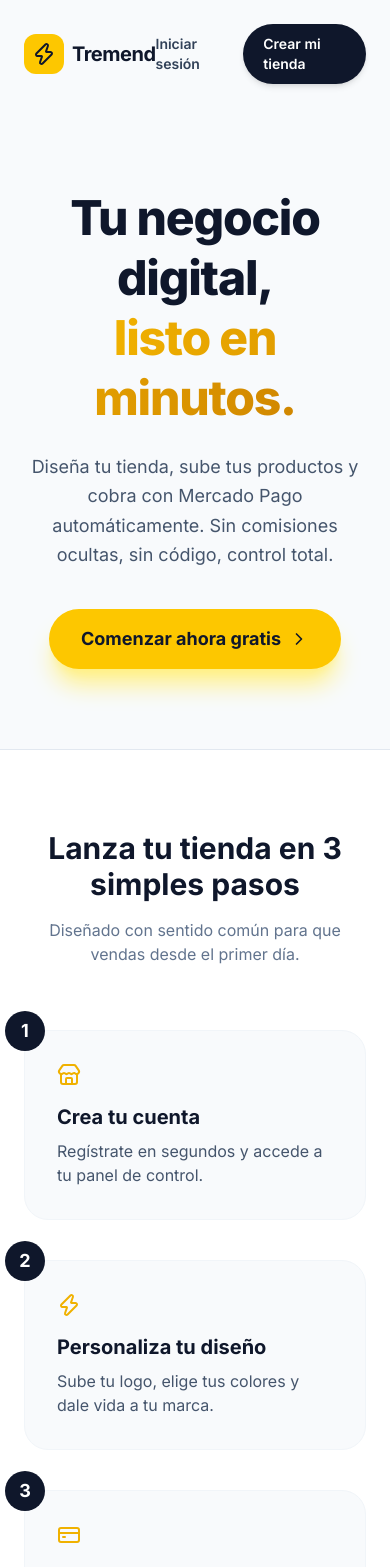
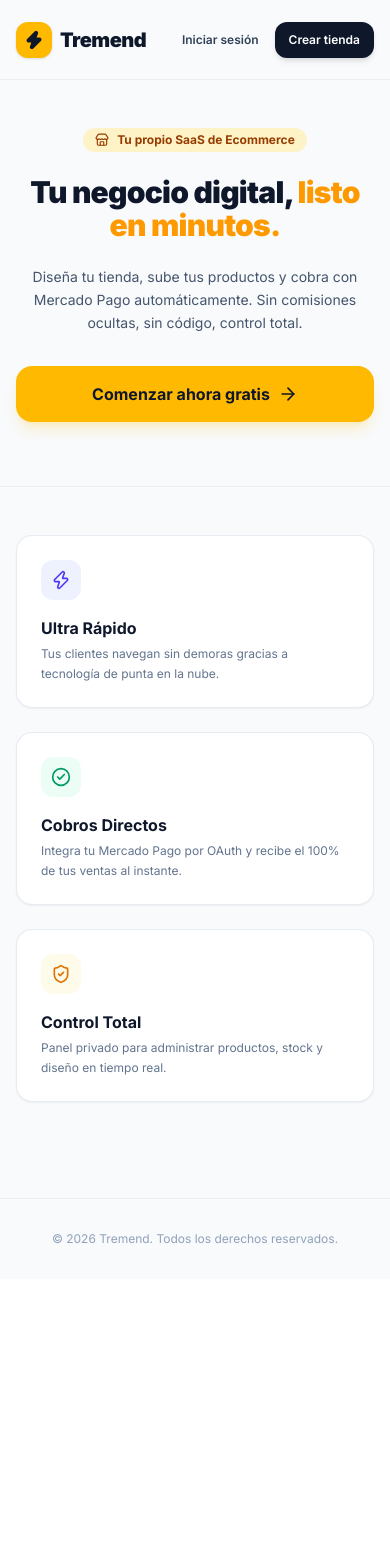
Before and after one commit to goncaloarias777-coder/Tremend, a Next.js app: page / in a window 390 px wide. Shown: the top 1567 px of the page. After the commit the page ends 1279 px from the top, so only its background shows below. Built offline with nearby package versions, Linux system fonts and the light colour scheme.

Commit message:
fix: Corregir header de landing page y diseño responsivo movil global

```diff
--- a/src/app/page.tsx
+++ b/src/app/page.tsx
@@ -1,104 +1,76 @@
-import Link from 'next/link';
-import { Store, Zap, Shield, CreditCard, ChevronRight, CheckCircle } from 'lucide-react';
+import Link from 'next/link'
+import { Store, Zap, ShieldCheck, ArrowRight, CheckCircle2 } from 'lucide-react'
 
-export default function Home() {
+export default function LandingPage() {
   return (
-    <div className="min-h-screen bg-slate-50 font-sans text-slate-900">
-      {/* Navbar */}
-      <nav className="flex items-center justify-between p-6 max-w-7xl mx-auto">
+    <div className="min-h-screen bg-slate-50 text-slate-900">
+      {/* Header Responsivo */}
+      <header className="max-w-6xl mx-auto px-4 h-20 flex items-center justify-between border-b border-slate-200/60">
         <div className="flex items-center gap-2">
-          <div className="bg-yellow-400 p-2 rounded-xl"><Zap className="w-6 h-6 text-slate-900" /></div>
-          <span className="text-xl font-bold tracking-tight">Tremend</span>
+          <div className="p-2 bg-amber-400 text-slate-900 rounded-xl font-bold shadow-sm">
+            <Zap className="w-5 h-5 fill-current" />
+          </div>
+          <span className="text-xl font-black tracking-tight">Tremend</span>
         </div>
-        <div className="hidden md:flex gap-6 text-sm font-medium text-slate-600">
-          <a href="#como-funciona" className="hover:text-slate-900 transition-colors">Cómo funciona</a>
-          <a href="#beneficios" className="hover:text-slate-900 transition-colors">Beneficios</a>
-          <a href="#faq" className="hover:text-slate-900 transition-colors">FAQ</a>
-        </div>
-        <div className="flex items-center gap-4">
-          <Link href="/login" className="text-sm font-semibold text-slate-700 hover:text-slate-900">Iniciar sesión</Link>
-          <Link href="/registro" className="text-sm font-semibold bg-slate-900 text-white px-5 py-2.5 rounded-full hover:bg-slate-800 transition-all shadow-md hover:shadow-lg">
-            Crear mi tienda
+        <div className="flex items-center gap-2 sm:gap-4">
+          <Link href="/login" className="text-xs sm:text-sm font-semibold text-slate-700 hover:text-slate-900 px-2 py-1">
+            Iniciar sesión
+          </Link>
+          <Link href="/registro" className="bg-slate-900 hover:bg-slate-800 text-white text-xs sm:text-sm font-semibold px-3.5 py-2.5 rounded-xl shadow-md transition">
+            Crear tienda
           </Link>
         </div>
-      </nav>
+      </header>
 
       {/* Hero Section */}
-      <header className="max-w-5xl mx-auto px-6 py-20 text-center">
-        <h1 className="text-5xl md:text-7xl font-extrabold tracking-tight mb-6 text-slate-900 leading-tight">
-          Tu negocio digital,<br/><span className="text-transparent bg-clip-text bg-gradient-to-r from-yellow-500 to-yellow-600">listo en minutos.</span>
+      <section className="max-w-4xl mx-auto px-4 pt-12 sm:pt-20 pb-16 text-center">
+        <div className="inline-flex items-center gap-2 bg-amber-100 text-amber-800 px-3 py-1 rounded-full text-xs font-bold mb-6">
+          <Store className="w-3.5 h-3.5" /> Tu propio SaaS de Ecommerce
+        </div>
+        <h1 className="text-3xl sm:text-6xl font-black tracking-tight text-slate-900 leading-[1.1] mb-6">
+          Tu negocio digital, <span className="text-amber-500">listo en minutos.</span>
         </h1>
-        <p className="text-lg md:text-xl text-slate-600 mb-10 max-w-2xl mx-auto leading-relaxed">
+        <p className="text-sm sm:text-lg text-slate-600 max-w-2xl mx-auto mb-8 sm:mb-10 leading-relaxed">
           Diseña tu tienda, sube tus productos y cobra con Mercado Pago automáticamente. Sin comisiones ocultas, sin código, control total.
         </p>
-        <Link href="/registro" className="inline-flex items-center gap-2 bg-yellow-400 text-slate-900 font-bold text-lg px-8 py-4 rounded-full hover:bg-yellow-300 transition-all shadow-xl shadow-yellow-200">
-          Comenzar ahora gratis <ChevronRight className="w-5 h-5" />
-        </Link>
-      </header>
+        <div className="flex flex-col sm:flex-row items-center justify-center gap-3">
+          <Link href="/registro" className="w-full sm:w-auto bg-amber-400 hover:bg-amber-300 text-slate-900 font-bold px-8 py-4 rounded-2xl shadow-lg shadow-amber-400/20 transition flex items-center justify-center gap-2 text-base">
+            Comenzar ahora gratis <ArrowRight className="w-5 h-5" />
+          </Link>
+        </div>
+      </section>
 
-      {/* Cómo Funciona */}
-      <section id="como-funciona" className="bg-white py-20 border-y border-slate-200">
-        <div className="max-w-7xl mx-auto px-6">
-          <div className="text-center mb-16">
-            <h2 className="text-3xl font-bold mb-4">Lanza tu tienda en 3 simples pasos</h2>
-            <p className="text-slate-500">Diseñado con sentido común para que vendas desde el primer día.</p>
+      {/* Features Grid */}
+      <section className="max-w-5xl mx-auto px-4 py-12 border-t border-slate-200/60">
+        <div className="grid grid-cols-1 sm:grid-cols-3 gap-6">
+          <div className="bg-white p-6 rounded-2xl border border-slate-200/80 shadow-xs">
+            <div className="w-10 h-10 bg-indigo-50 text-indigo-600 rounded-xl flex items-center justify-center font-bold mb-4">
+              <Zap className="w-5 h-5" />
+            </div>
+            <h3 className="font-bold text-slate-900 mb-1">Ultra Rápido</h3>
+            <p className="text-xs text-slate-500 leading-relaxed">Tus clientes navegan sin demoras gracias a tecnología de punta en la nube.</p>
           </div>
-          <div className="grid md:grid-cols-3 gap-10">
-            {[
-              { step: '1', title: 'Crea tu cuenta', desc: 'Regístrate en segundos y accede a tu panel de control.', icon: <Store className="w-6 h-6"/> },
-              { step: '2', title: 'Personaliza tu diseño', desc: 'Sube tu logo, elige tus colores y dale vida a tu marca.', icon: <Zap className="w-6 h-6"/> },
-              { step: '3', title: 'Conecta tus pagos', desc: 'Vincula Mercado Pago con un clic y empieza a recibir dinero.', icon: <CreditCard className="w-6 h-6"/> }
-            ].map((s, i) => (
-              <div key={i} className="bg-slate-50 p-8 rounded-3xl border border-slate-100 relative">
-                <div className="absolute -top-5 -left-5 w-10 h-10 bg-slate-900 text-white rounded-full flex items-center justify-center font-bold text-lg">{s.step}</div>
-                <div className="text-yellow-500 mb-4">{s.icon}</div>
-                <h3 className="text-xl font-bold mb-2">{s.title}</h3>
-                <p className="text-slate-600">{s.desc}</p>
-              </div>
-            ))}
+          <div className="bg-white p-6 rounded-2xl border border-slate-200/80 shadow-xs">
+            <div className="w-10 h-10 bg-emerald-50 text-emerald-600 rounded-xl flex items-center justify-center font-bold mb-4">
+              <CheckCircle2 className="w-5 h-5" />
+            </div>
+            <h3 className="font-bold text-slate-900 mb-1">Cobros Directos</h3>
+            <p className="text-xs text-slate-500 leading-relaxed">Integra tu Mercado Pago por OAuth y recibe el 100% de tus ventas al instante.</p>
+          </div>
+          <div className="bg-white p-6 rounded-2xl border border-slate-200/80 shadow-xs">
+            <div className="w-10 h-10 bg-amber-50 text-amber-600 rounded-xl flex items-center justify-center font-bold mb-4">
+              <ShieldCheck className="w-5 h-5" />
+            </div>
+            <h3 className="font-bold text-slate-900 mb-1">Control Total</h3>
+            <p className="text-xs text-slate-500 leading-relaxed">Panel privado para administrar productos, stock y diseño en tiempo real.</p>
           </div>
         </div>
       </section>
 
-      {/* FAQ */}
-      <section id="faq" className="max-w-4xl mx-auto px-6 py-20">
-        <h2 className="text-3xl font-bold text-center mb-10">Preguntas Frecuentes</h2>
-        <div className="space-y-4">
-          {[
-            { q: '¿Necesito conocimientos técnicos?', a: 'No, nuestra plataforma es 100% intuitiva. Si sabes usar redes sociales, sabes usar Tremend.' },
-            { q: '¿Cómo funciona la integración con Mercado Pago?', a: 'Solo haces clic en "Vincular", autorizas la aplicación y los pagos van directo a tu cuenta.' },
-            { q: '¿Puedo usar mi propio dominio?', a: 'Sí, puedes conectar tu dominio personalizado o usar el subdominio gratuito que te damos.' }
-          ].map((faq, i) => (
-            <div key={i} className="bg-white p-6 rounded-2xl shadow-sm border border-slate-100">
-              <h4 className="font-bold text-lg mb-2 flex items-center gap-2"><CheckCircle className="w-5 h-5 text-green-500" /> {faq.q}</h4>
-              <p className="text-slate-600">{faq.a}</p>
-            </div>
-          ))}
-        </div>
-      </section>
-
       {/* Footer */}
-      <footer className="bg-slate-900 text-slate-400 py-12 text-sm border-t border-slate-800">
-        <div className="max-w-7xl mx-auto px-6 grid md:grid-cols-4 gap-8 mb-8">
-          <div>
-            <div className="flex items-center gap-2 text-white mb-4">
-              <Zap className="w-5 h-5 text-yellow-400" /> <span className="font-bold text-lg">Tremend</span>
-            </div>
-            <p>La infraestructura moderna para emprendedores digitales.</p>
-          </div>
-          <div>
-            <h4 className="text-white font-bold mb-4">Producto</h4>
-            <ul className="space-y-2"><li><Link href="#como-funciona" className="hover:text-white">Características</Link></li><li><Link href="#" className="hover:text-white">Precios</Link></li></ul>
-          </div>
-          <div>
-            <h4 className="text-white font-bold mb-4">Legal</h4>
-            <ul className="space-y-2"><li><Link href="/terminos" className="hover:text-white">Términos y Condiciones</Link></li><li><Link href="/privacidad" className="hover:text-white">Privacidad</Link></li></ul>
-          </div>
-        </div>
-        <div className="max-w-7xl mx-auto px-6 text-center border-t border-slate-800 pt-8">
-          <p>&copy; 2026 Tremend SaaS. Todos los derechos reservados.</p>
-        </div>
+      <footer className="text-center py-8 text-xs text-slate-400 border-t border-slate-200/60 mt-12">
+        &copy; 2026 Tremend. Todos los derechos reservados.
       </footer>
     </div>
-  );
+  )
 }
```
